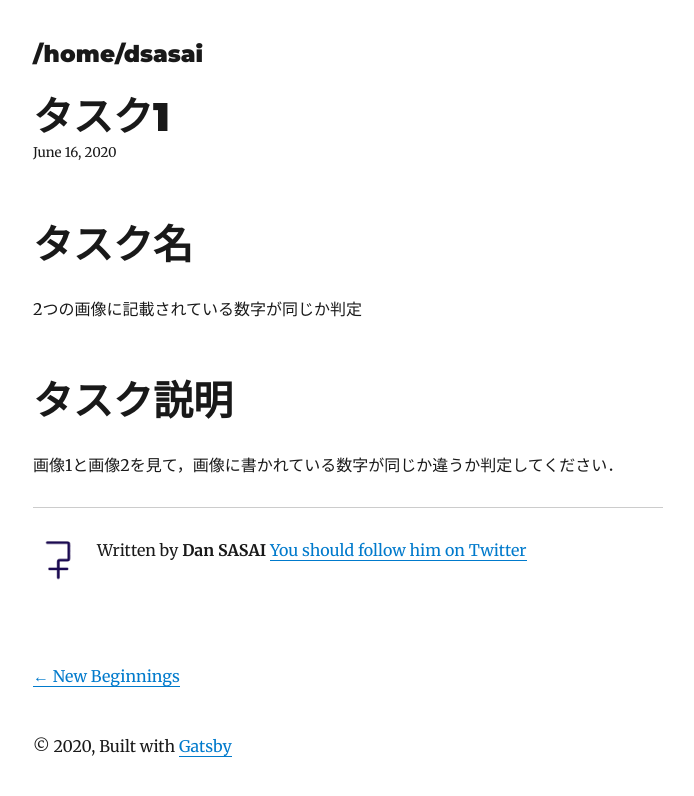
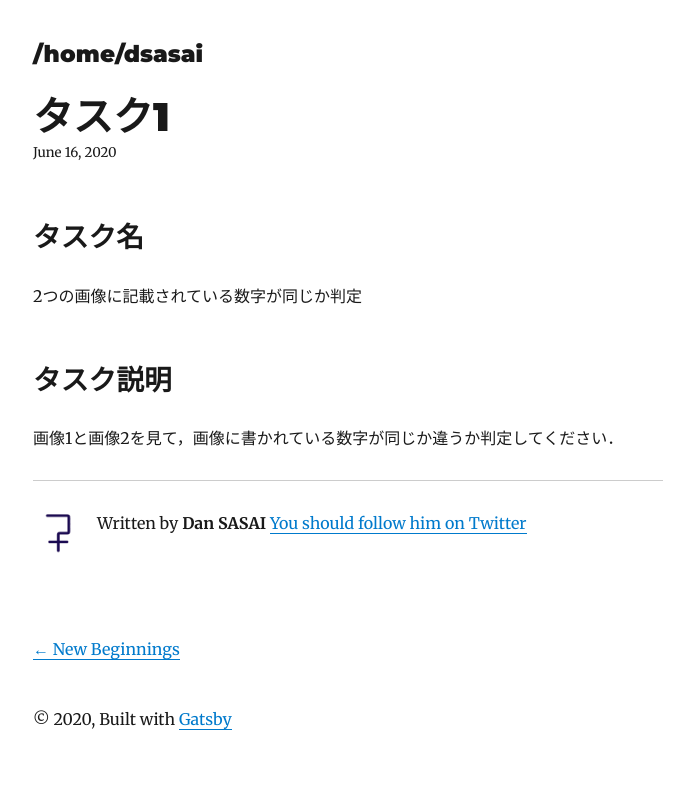
Before and after one commit to dsasai/crowdsourcing-ui, a Gatsby site: page /test-task/ in a window 1280 px wide. Shown: the whole page, without its empty margins (292-986 px from the left). Built offline with nearby package versions, Linux system fonts and the light colour scheme; Gatsby itself is replaced by a stand-in of ours; some packages are replaced by stand-ins of ours.

Commit message:
update content test-task

```diff
--- a/content/blog/test-task/index.md
+++ b/content/blog/test-task/index.md
@@ -5,11 +5,11 @@ description: "クラウドソーシング タスク1"
 ---
 
 
-# タスク名
+## タスク名
 
 2つの画像に記載されている数字が同じか判定
 
 
-# タスク説明
+## タスク説明
 
 画像1と画像2を見て，画像に書かれている数字が同じか違うか判定してください．
```
